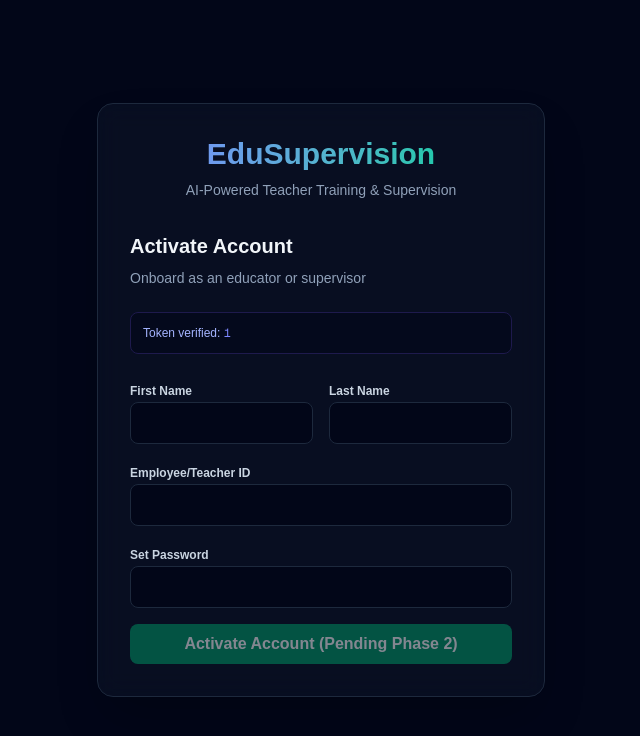
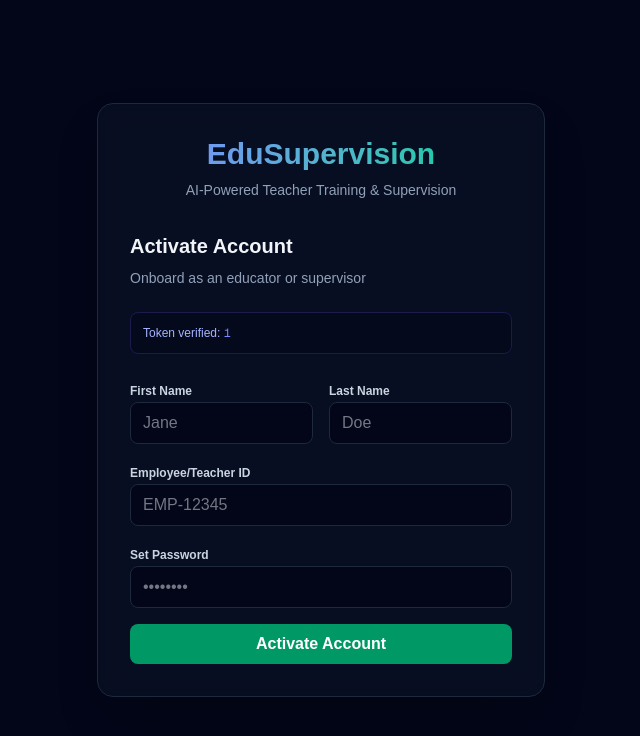
Before and after one commit to devantaris/EduSupervision, a Next.js app in the folder frontend/: page /register/1 in a window 1280 px wide. Shown: the top 736 px of the page, without its empty margins (319-959 px from the left). Built offline with nearby package versions, Linux system fonts and the light colour scheme.

Commit message:
feat: implement fully functional landing, interactive login, and activation pages

```diff
--- a/frontend/src/app/(auth)/login/page.tsx
+++ b/frontend/src/app/(auth)/login/page.tsx
@@ -1,19 +1,79 @@
-import React from "react";
+"use client";
+
+import React, { useState } from "react";
+import { useRouter } from "next/navigation";
+import { tokenStore } from "@/lib/api";
 
 export default function LoginPage() {
+  const router = useRouter();
+  const [email, setEmail] = useState("");
+  const [password, setPassword] = useState("");
+  const [error, setError] = useState<string | null>(null);
+  const [loading, setLoading] = useState(false);
+
+  const handleSubmit = async (e: React.FormEvent) => {
+    e.preventDefault();
+    if (!email || !password) {
+      setError("Please fill in all fields.");
+      return;
+    }
+
+    setError(null);
+    setLoading(true);
+
+    try {
+      const res = await fetch("/api/auth/login", {
+        method: "POST",
+        headers: {
+          "Content-Type": "application/json",
+        },
+        body: JSON.stringify({ email, password }),
+      });
+
+      if (!res.ok) {
+        const data = await res.json().catch(() => ({}));
+        throw new Error(data.error || "Invalid email or password.");
+      }
+
+      const { access_token, expires_in, user } = await res.json();
+
+      // Store access token in memory
+      tokenStore.set(access_token, expires_in);
+
+      // Redirect to correct dashboard
+      if (user.role === "Teacher") {
+        router.push("/teacher/dashboard");
+      } else {
+        router.push("/admin/dashboard");
+      }
+    } catch (err: any) {
+      setError(err.message || "An unexpected error occurred.");
+    } finally {
+      setLoading(false);
+    }
+  };
+
   return (
-    <div className="space-y-6">
+    <form onSubmit={handleSubmit} className="space-y-6">
       <div className="space-y-2">
         <h2 className="text-xl font-bold text-slate-100">Welcome Back</h2>
         <p className="text-slate-400 text-sm">Sign in to your institutional account</p>
       </div>
+
+      {error && (
+        <div className="bg-red-950/50 border border-red-900 rounded-lg p-3 text-xs text-red-300">
+          {error}
+        </div>
+      )}
 
       <div className="space-y-4">
         <div className="space-y-1">
           <label className="text-xs font-semibold text-slate-300">Email Address</label>
           <input
             type="email"
-            disabled
+            value={email}
+            onChange={(e) => setEmail(e.target.value)}
+            disabled={loading}
             placeholder="name@institution.edu"
             className="w-full bg-slate-950 border border-slate-800 rounded-lg px-3 py-2 text-slate-200 placeholder:text-slate-600 focus:outline-none focus:border-indigo-500 transition-colors"
           />
@@ -23,19 +83,22 @@ export default function LoginPage() {
           <label className="text-xs font-semibold text-slate-300">Password</label>
           <input
             type="password"
-            disabled
+            value={password}
+            onChange={(e) => setPassword(e.target.value)}
+            disabled={loading}
             placeholder="••••••••"
             className="w-full bg-slate-950 border border-slate-800 rounded-lg px-3 py-2 text-slate-200 placeholder:text-slate-600 focus:outline-none focus:border-indigo-500 transition-colors"
           />
         </div>
 
         <button
-          disabled
-          className="w-full bg-indigo-600 hover:bg-indigo-500 text-white font-semibold py-2 rounded-lg transition-colors cursor-not-allowed opacity-50"
+          type="submit"
+          disabled={loading}
+          className="w-full bg-indigo-600 hover:bg-indigo-500 text-white font-semibold py-2 rounded-lg transition-colors cursor-pointer disabled:opacity-50 disabled:cursor-not-allowed"
         >
-          Sign In (Auth Pending Phase 2)
+          {loading ? "Signing In..." : "Sign In"}
         </button>
       </div>
-    </div>
+    </form>
   );
 }
--- a/frontend/src/app/(auth)/register/[token]/page.tsx
+++ b/frontend/src/app/(auth)/register/[token]/page.tsx
@@ -1,16 +1,94 @@
-import React from "react";
+"use client";
 
-export default function RegisterPage({ params }: { params: { token: string } }) {
+import React, { useState } from "react";
+import { useRouter, useParams } from "next/navigation";
+
+export default function RegisterPage() {
+  const router = useRouter();
+  const params = useParams();
+  const token = params?.token as string;
+
+  const [firstName, setFirstName] = useState("");
+  const [lastName, setLastName] = useState("");
+  const [employeeId, setEmployeeId] = useState("");
+  const [password, setPassword] = useState("");
+  const [error, setError] = useState<string | null>(null);
+  const [success, setSuccess] = useState(false);
+  const [loading, setLoading] = useState(false);
+
+  const handleSubmit = async (e: React.FormEvent) => {
+    e.preventDefault();
+    if (!firstName || !lastName || !employeeId || !password) {
+      setError("Please fill in all fields.");
+      return;
+    }
+
+    setError(null);
+    setLoading(true);
+
+    try {
+      const res = await fetch("/api/auth/register", {
+        method: "POST",
+        headers: {
+          "Content-Type": "application/json",
+        },
+        body: JSON.stringify({
+          token,
+          first_name: firstName,
+          last_name: lastName,
+          employee_id: employeeId,
+          password,
+        }),
+      });
+
+      if (!res.ok) {
+        const data = await res.json().catch(() => ({}));
+        throw new Error(data.error || "Failed to activate account.");
+      }
+
+      setSuccess(true);
+      setTimeout(() => {
+        router.push("/login");
+      }, 3000);
+    } catch (err: any) {
+      setError(err.message || "An unexpected error occurred.");
+    } finally {
+      setLoading(false);
+    }
+  };
+
+  if (success) {
+    return (
+      <div className="space-y-4 text-center">
+        <h2 className="text-xl font-bold text-emerald-400">Account Activated!</h2>
+        <p className="text-slate-300 text-sm">
+          Your professional educator profile has been set up successfully.
+        </p>
+        <p className="text-slate-400 text-xs animate-pulse">
+          Redirecting to the login portal...
+        </p>
+      </div>
+    );
+  }
+
   return (
-    <div className="space-y-6">
+    <form onSubmit={handleSubmit} className="space-y-6">
       <div className="space-y-2">
         <h2 className="text-xl font-bold text-slate-100">Activate Account</h2>
         <p className="text-slate-400 text-sm">Onboard as an educator or supervisor</p>
       </div>
 
-      <div className="bg-slate-950/50 border border-indigo-950 rounded-lg p-3 text-xs text-indigo-300">
-        Token verified: <code className="text-indigo-400">{params.token || "pending"}</code>
-      </div>
+      {token && (
+        <div className="bg-slate-950/50 border border-indigo-950 rounded-lg p-3 text-xs text-indigo-300 truncate">
+          Token verified: <code className="text-indigo-400">{token}</code>
+        </div>
+      )}
+
+      {error && (
+        <div className="bg-red-950/50 border border-red-900 rounded-lg p-3 text-xs text-red-300">
+          {error}
+        </div>
+      )}
 
       <div className="space-y-4">
         <div className="grid grid-cols-2 gap-4">
@@ -18,16 +96,22 @@ export default function RegisterPage({ params }: { params: { token: string } })
             <label className="text-xs font-semibold text-slate-300">First Name</label>
             <input
               type="text"
-              disabled
-              className="w-full bg-slate-950 border border-slate-800 rounded-lg px-3 py-2 text-slate-200"
+              value={firstName}
+              onChange={(e) => setFirstName(e.target.value)}
+              disabled={loading}
+              placeholder="Jane"
+              className="w-full bg-slate-950 border border-slate-800 rounded-lg px-3 py-2 text-slate-200 focus:outline-none focus:border-indigo-500 transition-colors"
             />
           </div>
           <div className="space-y-1">
             <label className="text-xs font-semibold text-slate-300">Last Name</label>
             <input
               type="text"
-              disabled
-              className="w-full bg-slate-950 border border-slate-800 rounded-lg px-3 py-2 text-slate-200"
+              value={lastName}
+              onChange={(e) => setLastName(e.target.value)}
+              disabled={loading}
+              placeholder="Doe"
+              className="w-full bg-slate-950 border border-slate-800 rounded-lg px-3 py-2 text-slate-200 focus:outline-none focus:border-indigo-500 transition-colors"
             />
           </div>
         </div>
@@ -36,8 +120,11 @@ export default function RegisterPage({ params }: { params: { token: string } })
           <label className="text-xs font-semibold text-slate-300">Employee/Teacher ID</label>
           <input
             type="text"
-            disabled
-            className="w-full bg-slate-950 border border-slate-800 rounded-lg px-3 py-2 text-slate-200"
+            value={employeeId}
+            onChange={(e) => setEmployeeId(e.target.value)}
+            disabled={loading}
+            placeholder="EMP-12345"
+            className="w-full bg-slate-950 border border-slate-800 rounded-lg px-3 py-2 text-slate-200 focus:outline-none focus:border-indigo-500 transition-colors"
           />
         </div>
 
@@ -45,18 +132,22 @@ export default function RegisterPage({ params }: { params: { token: string } })
           <label className="text-xs font-semibold text-slate-300">Set Password</label>
           <input
             type="password"
-            disabled
-            className="w-full bg-slate-950 border border-slate-800 rounded-lg px-3 py-2 text-slate-200"
+            value={password}
+            onChange={(e) => setPassword(e.target.value)}
+            disabled={loading}
+            placeholder="••••••••"
+            className="w-full bg-slate-950 border border-slate-800 rounded-lg px-3 py-2 text-slate-200 focus:outline-none focus:border-indigo-500 transition-colors"
           />
         </div>
 
         <button
-          disabled
-          className="w-full bg-emerald-600 hover:bg-emerald-500 text-white font-semibold py-2 rounded-lg transition-colors cursor-not-allowed opacity-50"
+          type="submit"
+          disabled={loading}
+          className="w-full bg-emerald-600 hover:bg-emerald-500 text-white font-semibold py-2 rounded-lg transition-colors cursor-pointer disabled:opacity-50 disabled:cursor-not-allowed"
         >
-          Activate Account (Pending Phase 2)
+          {loading ? "Activating..." : "Activate Account"}
         </button>
       </div>
-    </div>
+    </form>
   );
 }
--- /dev/null
+++ b/frontend/src/app/api/auth/register/route.ts
@@ -0,0 +1,42 @@
+import { NextResponse } from "next/server";
+
+export async function POST(request: Request) {
+  try {
+    const body = await request.json();
+    const { token, first_name, last_name, employee_id, password } = body;
+
+    if (!token) {
+      return NextResponse.json(
+        { error: "Registration token is required" },
+        { status: 400 }
+      );
+    }
+
+    // Proxy request to the backend FastAPI server
+    const backendUrl = process.env.BACKEND_INTERNAL_URL || "http://127.0.0.1:8000";
+    const fastapiRes = await fetch(`${backendUrl}/api/v1/teachers/register/${token}`, {
+      method: "POST",
+      headers: {
+        "Content-Type": "application/json",
+      },
+      body: JSON.stringify({ first_name, last_name, employee_id, password }),
+    });
+
+    if (!fastapiRes.ok) {
+      const errorData = await fastapiRes.json().catch(() => ({}));
+      return NextResponse.json(
+        { error: errorData.detail || "Registration failed" },
+        { status: fastapiRes.status }
+      );
+    }
+
+    const data = await fastapiRes.json();
+    return NextResponse.json(data);
+  } catch (error) {
+    console.error("Register Proxy Error:", error);
+    return NextResponse.json(
+      { error: "Internal Server Error" },
+      { status: 500 }
+    );
+  }
+}
```
Also changed, not shown: frontend/src/app/page.tsx (+84 -52 lines).
